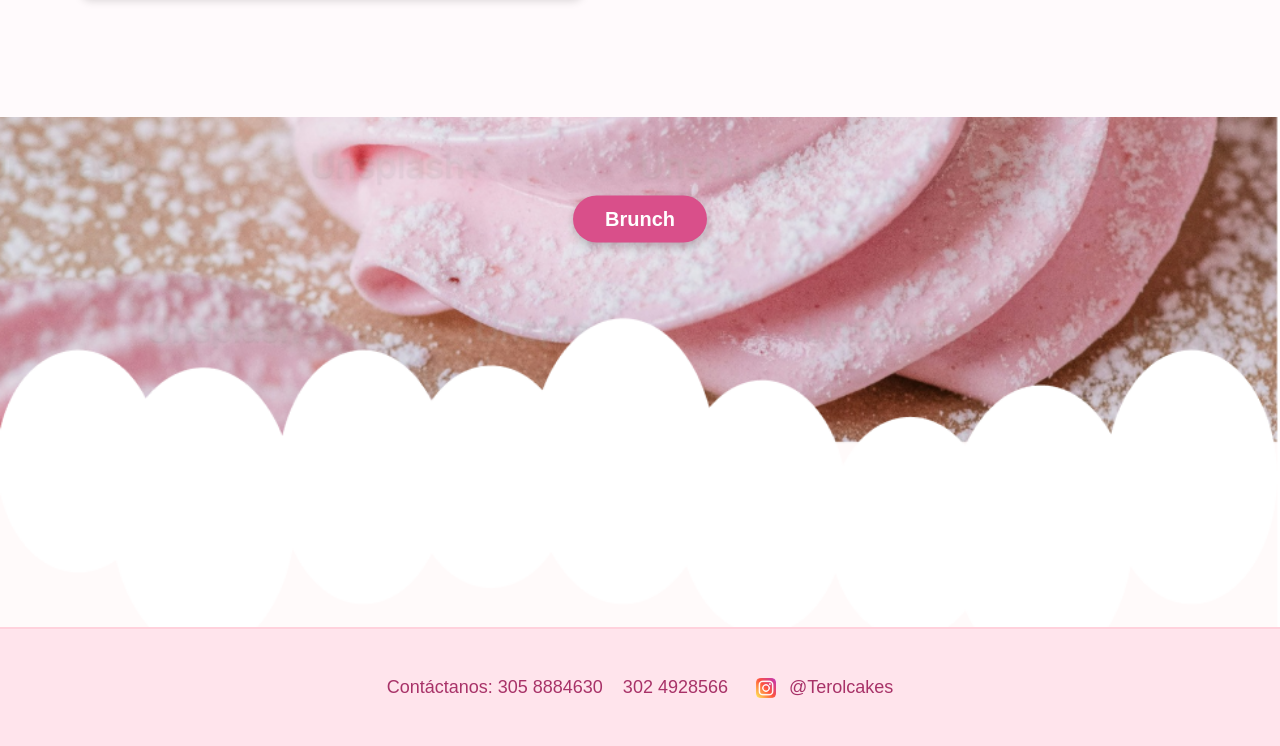
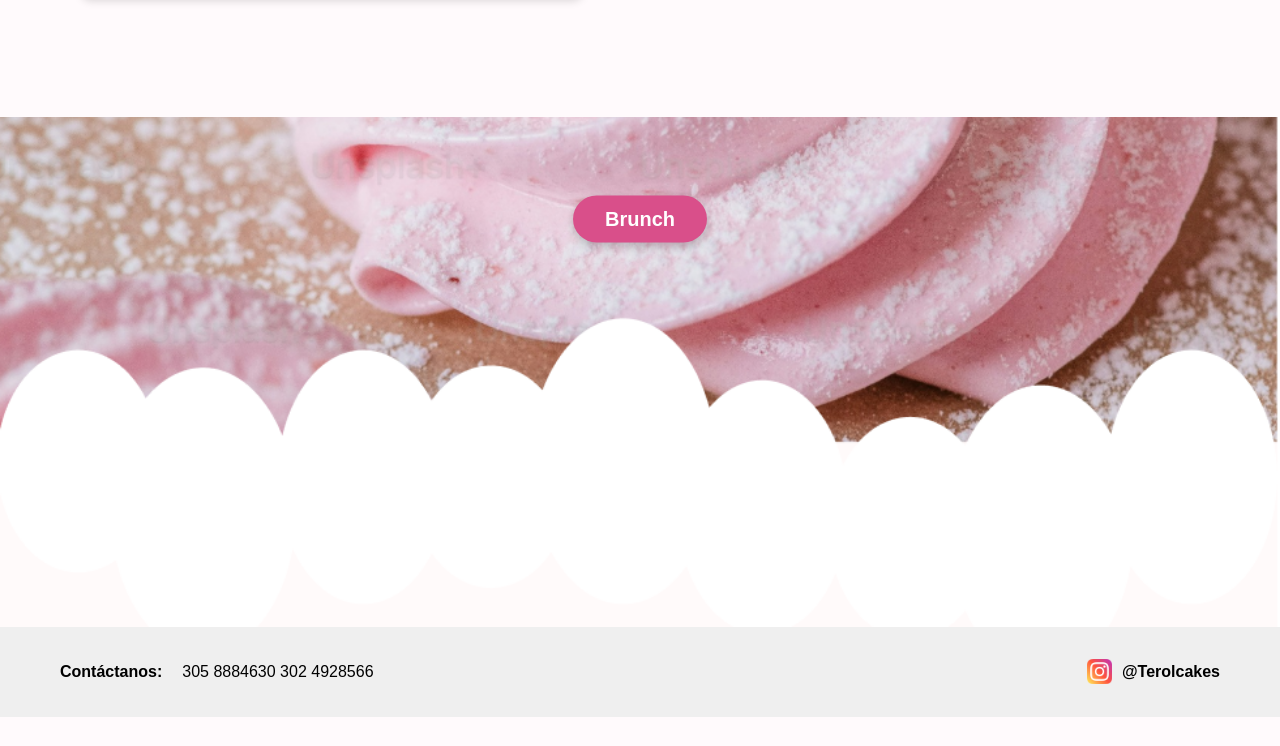
Before and after one commit to JARG16122003/Proyecto-tecnolog-as-del-internet, a plain HTML site: page nosotros.html in a window 1280 px wide. Shown: the part 1946-2692 px from the top of the page. After the commit the page ends 2663 px from the top, so only its background shows below. Drawn offline with Linux system fonts and the light colour scheme.

Commit message:
Cambios finales

```diff
--- a/css/nosotros.css
+++ b/css/nosotros.css
@@ -207,17 +207,8 @@ header {
 
 }
 
-/*FOOTER */
-.footer-contacto {
-  background-color: #ffe4ec;
-  text-align: center;
-  padding: 30px 20px;
-  font-size: 18px;
-  color: #a83268;
-  font-weight: 500;
-  font-family: 'Poppins', sans-serif;
-  border-top: 2px solid #ffd1dc;
-}
+
+
 .contenedor-brunch {
   position: relative;
   width: 100%;
@@ -256,9 +247,35 @@ header {
 }
 
 
+/*FOOTER */
+.footer-contacto {
+  background-color: #efefef;
+  padding: 20px 60px;
+  display: flex;
+  justify-content: space-between;
+  align-items: center;
+  font-family: 'Poppins', sans-serif;
+  font-size: 16px;
+  font-weight: 500;
+  color: #000;
+}
 
-.footer-contacto .icono-instagram {
-  height: 20px;
-  vertical-align: middle;
-  margin: 0 8px;
+
+.contacto-izquierda p {
+  margin: 0;
+  display: flex;
+  align-items: center;
+  gap: 20px;
 }
+
+
+.contacto-derecha {
+  display: flex;
+  align-items: center;
+  gap: 10px;
+}
+
+.icono-instagram {
+  width: 25px;
+  height: 25px;
+}
--- a/nosotros.html
+++ b/nosotros.html
@@ -99,12 +99,19 @@
 
 </main>
 
-    <footer class="footer-contacto">
-  <p>Contáctanos: 305 8884630 &nbsp;&nbsp; 302 4928566 &nbsp;&nbsp;
+   <footer class="footer-contacto">
+  <div class="contacto-izquierda">
+    <p><strong>Contáctanos:</strong> 305 8884630 302 4928566</p>
+  </div>
+
+  <div class="contacto-derecha">
     <img src="img/instagram.png" alt="Instagram" class="icono-instagram">
-    @Terolcakes
-  </p>
+    <p><strong>@Terolcakes</strong></p>
+  </div>
 </footer>
+
+
+
 
     <script src="./js/nosotros.js"></script>
 </body>
```
